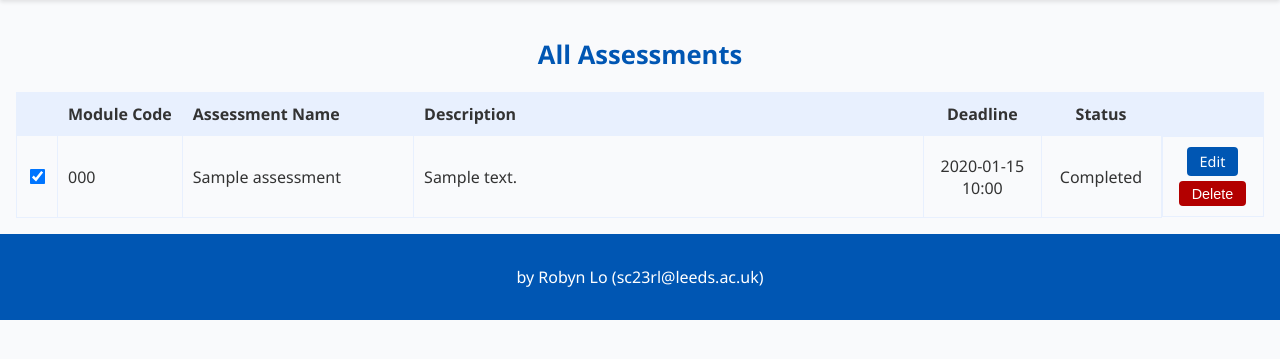
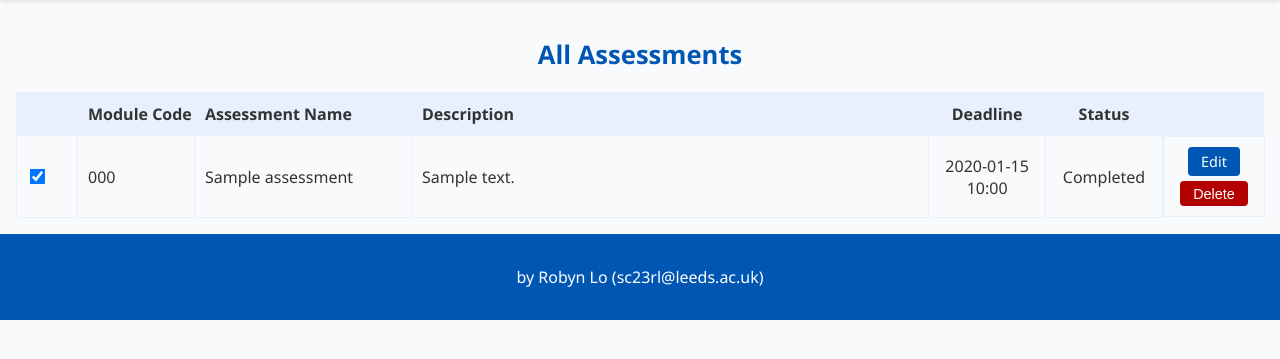
Before and after one commit to loyiwen/FlaskToDoApp, a Flask app: page / in a window 1280 px wide. Shown: the part 137-496 px from the top of the page. Run offline with Flask 3, Linux system fonts and the light colour scheme; tables that the repository leaves empty hold one stand-in row (values such as "Sample post").

Commit message:
chore: set columns in assessment-table to fixed ratios

```diff
--- a/static/css/layout.css
+++ b/static/css/layout.css
@@ -15,6 +15,7 @@ main {
 /* Table Styling */
 .assessment-table {
     width: 100%;
+    table-layout: fixed;
     border-collapse: collapse;
     margin-top: 20px;
 }
```
